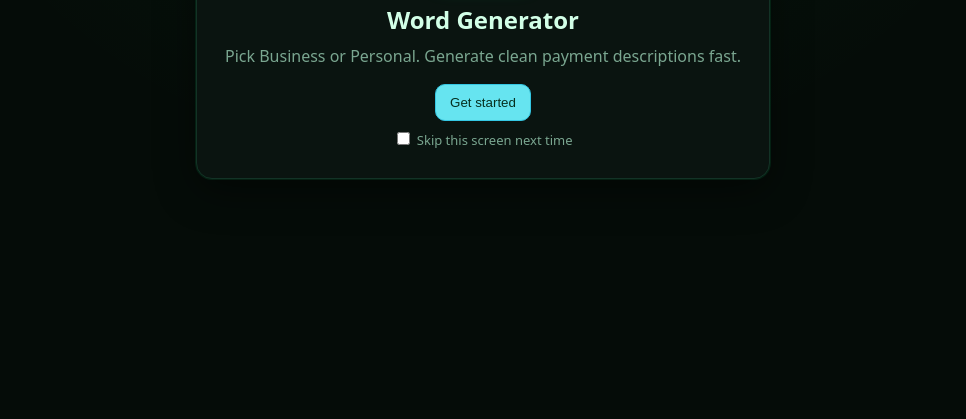
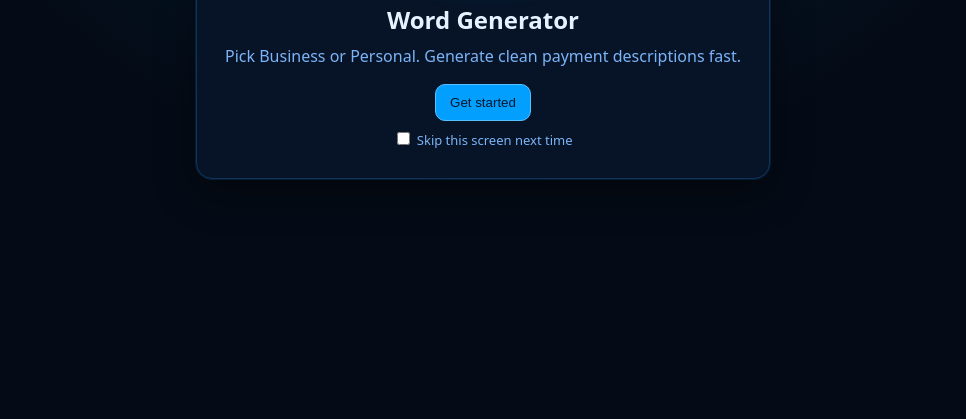
Before and after one commit to fallen-pc/wordgen, a plain HTML site: page main.html in a window 1280 px wide. Shown: the part 381-800 px from the top of the page, without its empty margins (157-1123 px from the left). Drawn offline with Linux system fonts and the light colour scheme.

Commit message:
new electric blue theme

```diff
--- a/main.html
+++ b/main.html
@@ -10,86 +10,49 @@
 
 <title>Business/Personal Transfer Word Generators</title>
 
-<meta name="theme-color" content="#66e4f0" />
+<meta name="theme-color" content="#039ffe" />
 
 <style>
 
-  /* CRT-green theme to match the provided logo */
+  /* Electric blue theme to match the provided logo */
 
   :root{
-
-    --bg:#050c08;
-
-    --card:#0a1410;
-
-    --muted:#7aa690;
-
-    --border:#133326;
-
-    --fg:#d2ffe7;
-
-    --accent:#66e4f0;
-
-    --accent-2:#34c7e3;
-
-    --biz:#0d1f24;
-
-    --biz-br:#66e4f0;
-
-    --biz-text:#b9f8db;
-
-    --per:#291a30;
-
-    --per-br:#b67ad6;
-
-    --button-bg:#0e1d17;
-
-    --input-bg:#07140f;
-
-    --pill-bg:#0c1d17;
-
-    --tag-bg:#08130f;
-
-    --tag-text:#9beec9;
-
-    --hint:#9bd4bd;
-
-    --placeholder-border:#503050;
-
-    --uc-bg:#3a1d3a;
-
-    --uc-border:#805080;
-
-    --primary-on-accent:#062f1f;
-
-    --ok:#8be28b;
-
-    --fail:#ff8686;
-
-    --scanline:rgba(102,228,240,0.05);
-
+    --bg:#040b16;
+    --card:#071427;
+    --muted:#7cb4f7;
+    --border:#13335a;
+    --fg:#e5f2ff;
+    --accent:#039ffe;
+    --accent-2:#57c1ff;
+    --biz:#0a1f3c;
+    --biz-br:#039ffe;
+    --biz-text:#c8e4ff;
+    --per:#1b1336;
+    --per-br:#8f6bff;
+    --button-bg:#0a1d39;
+    --input-bg:#091a34;
+    --pill-bg:#0a1f3f;
+    --tag-bg:#0d1a2f;
+    --tag-text:#9dd1ff;
+    --hint:#88b5e7;
+    --placeholder-border:#2d3f65;
+    --uc-bg:#151c3e;
+    --uc-border:#3f4f8f;
+    --primary-on-accent:#00162d;
+    --ok:#63e2ff;
+    --fail:#ff7b8a;
+    --scanline:rgba(3,159,254,0.06);
     --shadow:rgba(0,0,0,.45);
-
-    --halo-soft:rgba(16,229,128,.05);
-
-    --halo-mid:rgba(16,229,128,.1);
-
-    --halo-strong:rgba(16,229,128,.35);
-
-    --halo-glow:rgba(16,229,128,.4);
-
-    --halo-spot:rgba(16,229,128,.08);
-
-    --business-btn-bg:rgba(16,229,128,.12);
-
-    --business-btn-hover:rgba(16,229,128,.18);
-
-    --personal-btn-bg:rgba(181,83,208,.12);
-
-    --logo-band:rgba(16,229,128,.25);
-
-    --logo-band-soft:rgba(16,229,128,.05);
-
+    --halo-soft:rgba(3,159,254,.08);
+    --halo-mid:rgba(3,159,254,.14);
+    --halo-strong:rgba(3,159,254,.35);
+    --halo-glow:rgba(3,159,254,.5);
+    --halo-spot:rgba(3,159,254,.18);
+    --business-btn-bg:rgba(3,159,254,.16);
+    --business-btn-hover:rgba(3,159,254,.24);
+    --personal-btn-bg:rgba(143,107,255,.18);
+    --logo-band:rgba(3,159,254,.3);
+    --logo-band-soft:rgba(3,159,254,.12);
   }
 
   *{box-sizing:border-box}
```
